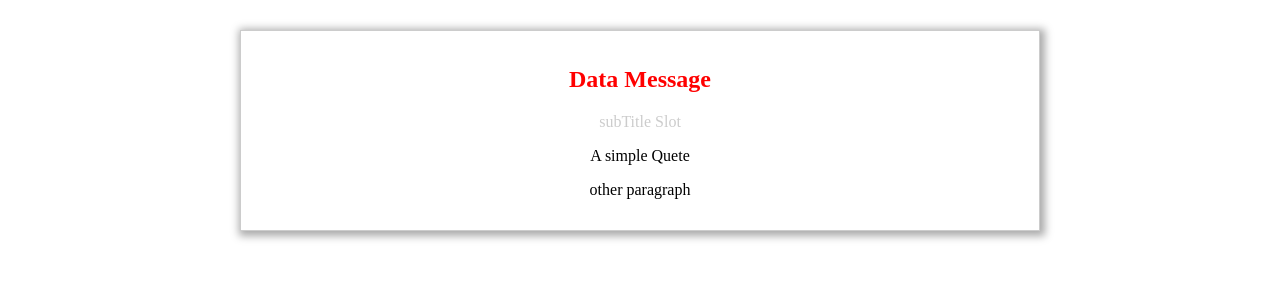
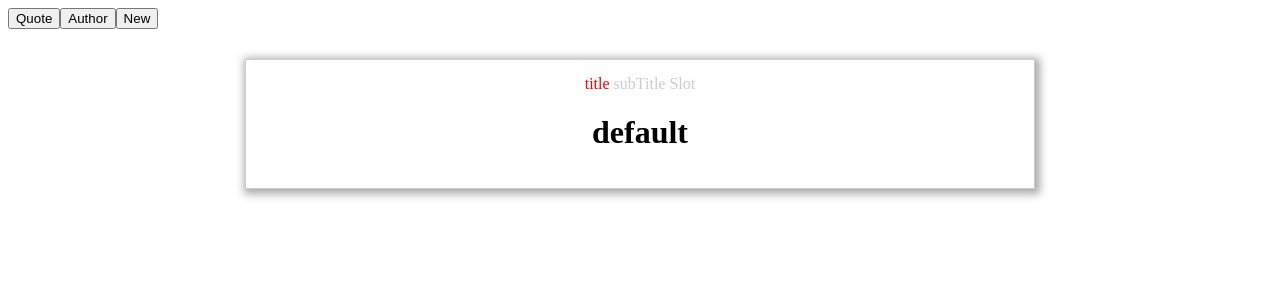
Before and after one commit to imganjgahi/VueTraining, a Vue app in the folder apps/cli/project/: page / in a window 1280 px wide. Shown: the top 300 px of the page. Built offline with nearby package versions, Linux system fonts and the light colour scheme.

Commit message:
component new lifecycle

```diff
--- a/apps/cli/project/src/App.vue
+++ b/apps/cli/project/src/App.vue
@@ -1,30 +1,37 @@
 <template>
   <div id="app">
-    <Quete>
+    <!-- <Quete>
       <h2 slot="title">{{message}}</h2>
        <p slot="content">A simple Quete </p>
        <p>other paragraph</p>
-    </Quete>
+    </Quete>-->
+    <div class="action">
+      <button @click="selectedComponent = 'Quete'">Quote</button>
+      <button @click="selectedComponent = 'Author'">Author</button>
+      <button @click="selectedComponent = 'newQuote'">New</button>
+    </div>
+    <keep-alive>
+      <component :is="selectedComponent">
+        <h1>default</h1>
+      </component>
+    </keep-alive>
   </div>
 </template>
 
 <script>
-
-import Quete from "./components/Quete/Quete"
+import Quete from "./components/Quete/Quete";
+import NewQuote from "./components/Quete/NewQuote";
+import Author from "./components/Quete/Author";
 export default {
-  name: 'App',
+  name: "App",
   data: () => ({
-    message: "Data Message"
+    message: "Data Message",
+    selectedComponent: "Quete"
   }),
   components: {
     Quete,
+    NewQuote,
+    Author
   }
-}
+};
 </script>
-
-<style>
-body {
-  margin: 0;
-}
-
-</style>
--- /dev/null
+++ b/apps/cli/project/src/components/Quete/Author.vue
@@ -0,0 +1,9 @@
+<template>
+    <h1>Author</h1>
+</template>
+
+<script>
+export default {
+    name: "Author"
+}
+</script>
--- /dev/null
+++ b/apps/cli/project/src/components/Quete/NewQuote.vue
@@ -0,0 +1,19 @@
+<template>
+    <div>
+        <h1>New Quete</h1>
+    <button @click="counter++">UP</button>
+    <p> {{counter}} </p>
+    </div>
+</template>
+
+<script>
+export default {
+    name: "NewQuote",
+    data: () => ({
+        counter: 0
+    }),
+    activated(){console.log("Activated")},
+    deactivated(){console.log("Deactivated")},
+
+}
+</script>
--- a/apps/cli/project/src/components/Quete/Quete.vue
+++ b/apps/cli/project/src/components/Quete/Quete.vue
@@ -14,7 +14,7 @@
 
 <script>
 export default {
-    name: "Quete"
+    name: "Quote"
 }
 </script>
 
```
